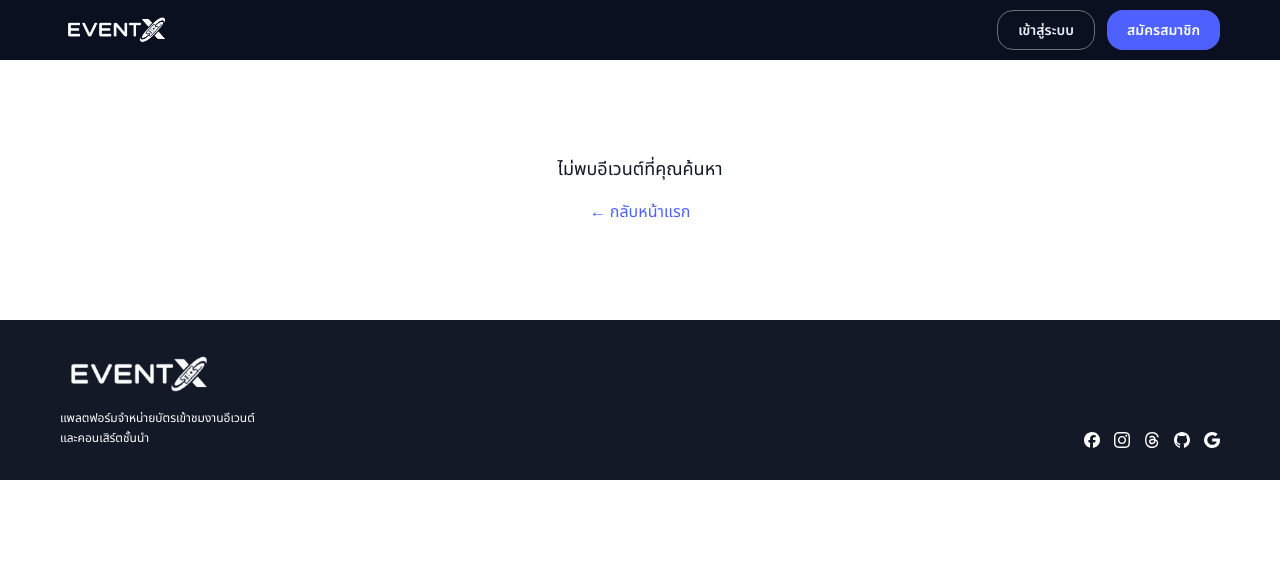
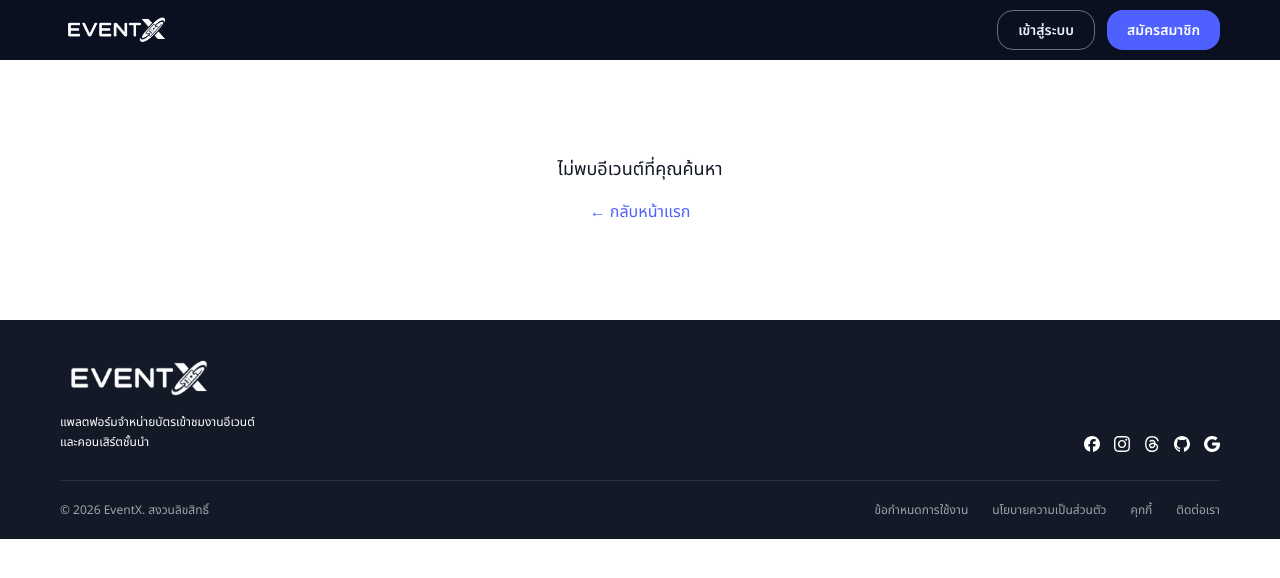
Before and after one commit to DreamXcodeding/eventx-demo, a React (Vite) app in the folder apps/web/: page /events/1 in a window 1280 px wide. Shown: the top 578 px of the page. Built offline with nearby package versions, Linux system fonts and the light colour scheme.

Commit message:
footer: add company copyright + policy/terms/cookies/contact links (Figma footer update)
Co-Authored-By: Claude Opus 4.8 (1M context) <noreply@anthropic.com>

```diff
--- a/apps/web/src/components/CnxFooter.tsx
+++ b/apps/web/src/components/CnxFooter.tsx
@@ -1,14 +1,17 @@
 import { useTranslation } from "react-i18next";
 import { asset } from "../lib/asset";
 
-// footer เข้มแบบ Figma — โลโก้ + tagline ซ้าย, social icons ขวา (SVG จริงจาก Figma)
+// footer เข้มแบบ Figma — โลโก้+tagline+social (บน), เส้นคั่น, copyright+ลิงก์ (ล่าง)
 const SOCIALS = ["facebook", "instagram", "threads", "github", "google"];
+const LINKS = ["footer.terms", "footer.privacy", "footer.cookies", "footer.contact"];
 
 export default function CnxFooter() {
   const { t } = useTranslation();
   return (
     <footer className="bg-ink">
-      <div className="mx-auto flex max-w-[1280px] flex-col items-center justify-between gap-6 px-6 py-8 sm:flex-row sm:items-end lg:px-[60px]">
+      <div className="mx-auto max-w-[1280px] px-6 lg:px-[60px]">
+        {/* บน: โลโก้ + tagline | social */}
+        <div className="flex flex-col items-center justify-between gap-6 pt-9 pb-7 sm:flex-row sm:items-end">
           <div className="flex flex-col items-center gap-3 sm:items-start">
             <img src={asset("/cnx/eventx-logo.png")} alt="EventX" className="h-[45px] w-auto" />
             <p className="max-w-[210px] text-center text-[12px] leading-relaxed text-white sm:text-left">{t("footer.platformTagline")}</p>
@@ -21,6 +24,20 @@ export default function CnxFooter() {
             ))}
           </div>
         </div>
+
+        {/* เส้นคั่น */}
+        <div className="border-t border-white/10" />
+
+        {/* ล่าง: copyright (ชื่อบริษัท) | ลิงก์ policy/terms/cookies/ติดต่อ */}
+        <div className="flex flex-col items-center justify-between gap-3 py-5 sm:flex-row">
+          <p className="text-[12px] text-white/60">{t("footer.rights")}</p>
+          <nav className="flex flex-wrap items-center justify-center gap-x-6 gap-y-2">
+            {LINKS.map((k) => (
+              <a key={k} href="#" className="text-[12px] text-white/60 transition-colors hover:text-white">{t(k)}</a>
+            ))}
+          </nav>
+        </div>
+      </div>
     </footer>
   );
 }
--- a/apps/web/src/i18n/index.ts
+++ b/apps/web/src/i18n/index.ts
@@ -27,7 +27,7 @@ const resources = {
       },
       tickets: { title: "ตั๋วของฉัน", sub: "บัตร QR ทั้งหมดที่คุณซื้อ ใช้แสดงที่จุดสแกนหน้างาน", empty: "ยังไม่มีบัตร", emptySub: "เลือกอีเวนต์แล้วซื้อบัตรเพื่อเริ่มใช้งาน", choose: "เลือกอีเวนต์", ready: "พร้อมใช้งาน", used: "เช็คอินแล้ว", order: "ออเดอร์", downloadPdf: "ดาวน์โหลด PDF" },
       login: { title: "เข้าสู่ระบบ / สมัครสมาชิก", signup: "สมัครสมาชิก", subtitle: "เบอร์โทรศัพท์ไทยเท่านั้น", phone: "หมายเลขโทรศัพท์", otp: "ยืนยันด้วย OTP", or: "หรือ", google: "ดำเนินการต่อด้วย Google", email: "ดำเนินการต่อด้วย email", help: "หากมีปัญหาการเข้าใช้งาน", contact: "ติดต่อฝ่ายบริการลูกค้า" },
-      footer: { platformTagline: "แพลตฟอร์มจำหน่ายบัตรเข้าชมงานอีเวนต์และคอนเสิร์ตชั้นนำ", tagline: "EventX — แพลตฟอร์มจัดจำหน่ายอีเวนต์และการท่องเที่ยว", about: "เกี่ยวกับเรา", privacy: "นโยบายความเป็นส่วนตัว", terms: "ข้อกำหนดการใช้งาน", forOrganizer: "สำหรับผู้จัดงาน", agentPortal: "พอร์ทัลตัวแทน", affiliatePortal: "พอร์ทัล Affiliate", admin: "ผู้ดูแลระบบ", contact: "ติดต่อ", rights: "© 2026 EventX. สงวนลิขสิทธิ์", supports: "รองรับ" },
+      footer: { platformTagline: "แพลตฟอร์มจำหน่ายบัตรเข้าชมงานอีเวนต์และคอนเสิร์ตชั้นนำ", tagline: "EventX — แพลตฟอร์มจัดจำหน่ายอีเวนต์และการท่องเที่ยว", about: "เกี่ยวกับเรา", privacy: "นโยบายความเป็นส่วนตัว", terms: "ข้อกำหนดการใช้งาน", forOrganizer: "สำหรับผู้จัดงาน", agentPortal: "พอร์ทัลตัวแทน", affiliatePortal: "พอร์ทัล Affiliate", admin: "ผู้ดูแลระบบ", contact: "ติดต่อเรา", cookies: "คุกกี้", rights: "© 2026 EventX. สงวนลิขสิทธิ์", supports: "รองรับ" },
       agent: { dash: "แดชบอร์ด", book: "สร้างการจอง", dashTitle: "แดชบอร์ดตัวแทน", dashSub: "ออกบัตรแทนลูกค้า — รับเงินสด/เคลียร์ยอดกับผู้จัดงานเอง", newBooking: "+ สร้างการจอง", sBookings: "การจองทั้งหมด", tickets: "ใบ", sCustomers: "ลูกค้า", people: "ราย", sOutstanding: "ยอดค้างชำระกับผู้จัด", outHint: "เคลียร์กับผู้จัดงานเอง", recent: "การจองล่าสุด", empty: "ยังไม่มีการจอง", emptySub: "เริ่มออกบัตรให้ลูกค้าได้เลย", first: "สร้างการจองแรก", colNo: "เลขที่", colEvent: "อีเวนต์ / ลูกค้า", colTicket: "บัตร", colAmount: "ยอด", colStatus: "สถานะ", bookTitle: "สร้างการจอง", bookSub: "ออกบัตรแทนลูกค้า — ออกได้ทันที ไม่ต้องชำระผ่านระบบ", step1: "1. เลือกอีเวนต์", selectEvent: "— เลือกอีเวนต์ —", step2: "2. เลือกบัตร", session: "รอบการแสดง", ticketType: "ประเภทบัตร", qty: "จำนวน", step3: "3. ข้อมูลลูกค้า", summary: "สรุปการจอง", agentLabel: "ตัวแทน", eventLabel: "อีเวนต์", ticketLabel: "บัตร", receiveAmt: "ยอดรับจากลูกค้า", cashNote: "เก็บเงินสดจากลูกค้า แล้วเคลียร์กับผู้จัดงานเอง", issue: "ออกบัตร", issuing: "กำลังออกบัตร...", successTitle: "ออกบัตรสำเร็จ", successSub: "ส่งบัตรจริงให้ลูกค้าที่", andCopy: "+ สำเนาให้ตัวแทนแล้ว", custTickets: "บัตรลูกค้า", agentCopy: "สำเนาตัวแทน", agentCopyName: "สำเนาสำหรับตัวแทน", issueNew: "ออกบัตรใบใหม่", toDash: "ไปแดชบอร์ด" },
       admin: { dash: "แดชบอร์ด", events: "อีเวนต์", organizers: "ผู้จัดงาน", users: "ผู้ใช้", role: "ผู้ดูแลระบบ", dashTitle: "แดชบอร์ดผู้ดูแลระบบ", dashSub: "ภาพรวมแพลตฟอร์ม — จัดการอีเวนต์ที่ลงเอง และอนุมัติผู้จัดงานพาร์ทเนอร์", sGmv: "GMV (ประมาณการ)", sEvents: "อีเวนต์ทั้งหมด", sPartners: "ผู้จัดงาน (อนุมัติแล้ว)", sPending: "ใบสมัครรออนุมัติ", needReview: "ต้องตรวจ", manageEvents: "จัดการอีเวนต์", manageEventsSub: "สร้าง/เผยแพร่อีเวนต์ที่ EventX ลงเอง (INTERNAL)", orgCard: "ผู้จัดงาน (พาร์ทเนอร์)", orgCardSub: "อนุมัติใบสมัคร + ตั้งค่าดำเนินการ %", reviewBadge: "รอตรวจ", evTitle: "อีเวนต์ (INTERNAL)", evSub: "อีเวนต์ที่ EventX จัดหามาลงเอง — ดูแลในหน้านี้", createEvent: "+ สร้างอีเวนต์", closeForm: "ปิดฟอร์ม", newEvent: "สร้างอีเวนต์ใหม่", fName: "ชื่ออีเวนต์", fProvince: "จังหวัด", fCategory: "หมวดหมู่", fDate: "วันที่ (ข้อความ)", fPrice: "ราคาเริ่มต้น (บาท)", saveDraft: "บันทึก (แบบร่าง)", colEvent: "อีเวนต์", colCat: "หมวด/จังหวัด", colDate: "วันที่", colFrom: "เริ่มต้น", colStatus: "สถานะ", published: "เผยแพร่", draftPublish: "แบบร่าง · เผยแพร่", orgTitle: "ผู้จัดงาน (พาร์ทเนอร์)", orgSub: "อนุมัติใบสมัคร แล้วตั้งค่าดำเนินการ (% ที่ EventX หัก) ก่อนเปิดให้ขาย", discussing: "กำลังคุย", approved: "อนุมัติแล้ว", rejected: "ปฏิเสธ", expectSell: "คาดว่าจะขาย", unit: "ใบ", fee: "ค่าดำเนินการ", feePct: "ค่าดำเนินการ (%)", approve: "อนุมัติ + ตั้ง fee", reject: "ปฏิเสธ" },
       organizer: { dash: "แดชบอร์ด", events: "งานของฉัน", feeLabel: "ค่าดำเนินการ", dashTitle: "แดชบอร์ดผู้จัดงาน", dashSub: "ภาพรวมยอดขายของงานคุณ — ยอดรับสุทธิคำนวณหลังหักค่าดำเนินการแล้ว", sGmv: "ยอดขายรวม (GMV)", sSold: "ตั๋วที่ขายแล้ว", events_: "อีเวนต์", sFee: "ค่าดำเนินการ EventX", sNet: "ยอดรับสุทธิ", myEvents: "งานของฉัน", seeAll: "ดูทั้งหมด", colEvent: "อีเวนต์", colDate: "วันที่", colSold: "ขาย/โควต้า", colRevenue: "ยอดขาย", colCheckin: "เช็คอิน", openScan: "เปิดหน้าสแกนเช็คอิน", evSub: "ติดตามยอดขายแต่ละงาน และเปิดสแกนเช็คอินหน้างาน", onSale: "เปิดขาย", revenue: "ยอดขาย", soldOf: "ขายแล้ว", scan: "สแกนเช็คอิน", viewPage: "ดูหน้างาน", exportExcel: "ส่งออกรายชื่อ (Excel)", perTicket: "ต่อใบ" },
@@ -61,7 +61,7 @@ const resources = {
       },
       tickets: { title: "My Tickets", sub: "All QR tickets you bought — show them at the gate scanner", empty: "No tickets yet", emptySub: "Pick an event and buy a ticket to get started", choose: "Browse events", ready: "Ready", used: "Checked in", order: "Order", downloadPdf: "Download PDF" },
       login: { title: "Sign in / Sign up", signup: "Sign up", subtitle: "Thai phone numbers only", phone: "Phone number", otp: "Continue with OTP", or: "or", google: "Continue with Google", email: "Continue with email", help: "Having trouble?", contact: "Contact support" },
-      footer: { platformTagline: "The leading platform for event & concert tickets", tagline: "EventX — event distribution & travel platform", about: "About us", privacy: "Privacy policy", terms: "Terms of use", forOrganizer: "For organizers", agentPortal: "Agent portal", affiliatePortal: "Affiliate portal", admin: "Admin", contact: "Contact", rights: "© 2026 EventX. All rights reserved.", supports: "We accept" },
+      footer: { platformTagline: "The leading platform for event & concert tickets", tagline: "EventX — event distribution & travel platform", about: "About us", privacy: "Privacy policy", terms: "Terms of use", forOrganizer: "For organizers", agentPortal: "Agent portal", affiliatePortal: "Affiliate portal", admin: "Admin", contact: "Contact", cookies: "Cookies", rights: "© 2026 EventX. All rights reserved.", supports: "We accept" },
       agent: { dash: "Dashboard", book: "New booking", dashTitle: "Agent dashboard", dashSub: "Issue tickets for customers — collect cash & settle with organizers yourself", newBooking: "+ New booking", sBookings: "Total bookings", tickets: "tickets", sCustomers: "Customers", people: "people", sOutstanding: "Outstanding to organizer", outHint: "settle with organizers yourself", recent: "Recent bookings", empty: "No bookings yet", emptySub: "Start issuing tickets for customers", first: "Create first booking", colNo: "No.", colEvent: "Event / Customer", colTicket: "Ticket", colAmount: "Amount", colStatus: "Status", bookTitle: "New booking", bookSub: "Issue tickets for customers — instant, no online payment needed", step1: "1. Select event", selectEvent: "— Select an event —", step2: "2. Select tickets", session: "Session", ticketType: "Ticket type", qty: "Quantity", step3: "3. Customer info", summary: "Booking summary", agentLabel: "Agent", eventLabel: "Event", ticketLabel: "Ticket", receiveAmt: "Collect from customer", cashNote: "Collect cash from the customer, then settle with the organizer", issue: "Issue tickets", issuing: "Issuing...", successTitle: "Tickets issued", successSub: "Sent the real ticket to the customer at", andCopy: "+ a copy to the agent", custTickets: "Customer tickets", agentCopy: "Agent copy", agentCopyName: "Copy for agent", issueNew: "Issue another", toDash: "Go to dashboard" },
       admin: { dash: "Dashboard", events: "Events", organizers: "Organizers", users: "Users", role: "Administrator", dashTitle: "Admin dashboard", dashSub: "Platform overview — manage internal events and approve partner organizers", sGmv: "GMV (est.)", sEvents: "Total events", sPartners: "Organizers (approved)", sPending: "Pending applications", needReview: "review needed", manageEvents: "Manage events", manageEventsSub: "Create/publish events EventX lists itself (INTERNAL)", orgCard: "Organizers (partners)", orgCardSub: "Approve applications + set processing fee %", reviewBadge: "to review", evTitle: "Events (INTERNAL)", evSub: "Events EventX sources and lists itself — managed here", createEvent: "+ Create event", closeForm: "Close form", newEvent: "Create new event", fName: "Event name", fProvince: "Province", fCategory: "Category", fDate: "Date (text)", fPrice: "Starting price (THB)", saveDraft: "Save (draft)", colEvent: "Event", colCat: "Category/Province", colDate: "Date", colFrom: "From", colStatus: "Status", published: "Published", draftPublish: "Draft · Publish", orgTitle: "Organizers (partners)", orgSub: "Approve applications, then set the processing fee (% EventX deducts) before going live", discussing: "In discussion", approved: "Approved", rejected: "Rejected", expectSell: "Expects to sell", unit: "tickets", fee: "Fee", feePct: "Processing fee (%)", approve: "Approve + set fee", reject: "Reject" },
       organizer: { dash: "Dashboard", events: "My events", feeLabel: "Fee", dashTitle: "Organizer dashboard", dashSub: "Sales overview for your events — net payout is after the processing fee", sGmv: "Total sales (GMV)", sSold: "Tickets sold", events_: "events", sFee: "EventX fee", sNet: "Net payout", myEvents: "My events", seeAll: "See all", colEvent: "Event", colDate: "Date", colSold: "Sold/Quota", colRevenue: "Sales", colCheckin: "Checked in", openScan: "Open check-in scanner", evSub: "Track sales per event and open the on-site check-in scanner", onSale: "On sale", revenue: "Sales", soldOf: "Sold", scan: "Scan check-in", viewPage: "View page", exportExcel: "Export list (Excel)", perTicket: "per ticket" },
```
Lines whose indentation alone changed are shown as unchanged.
